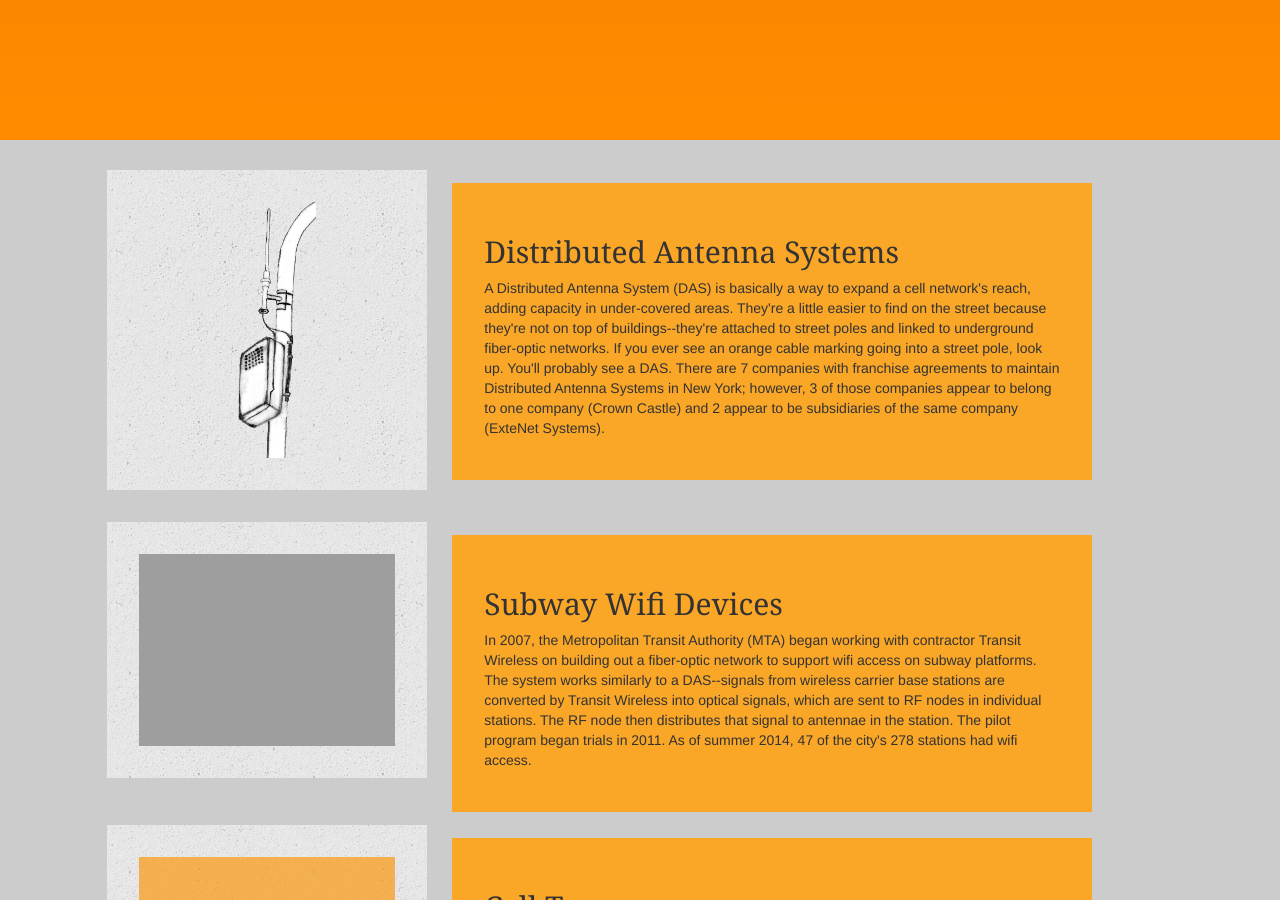
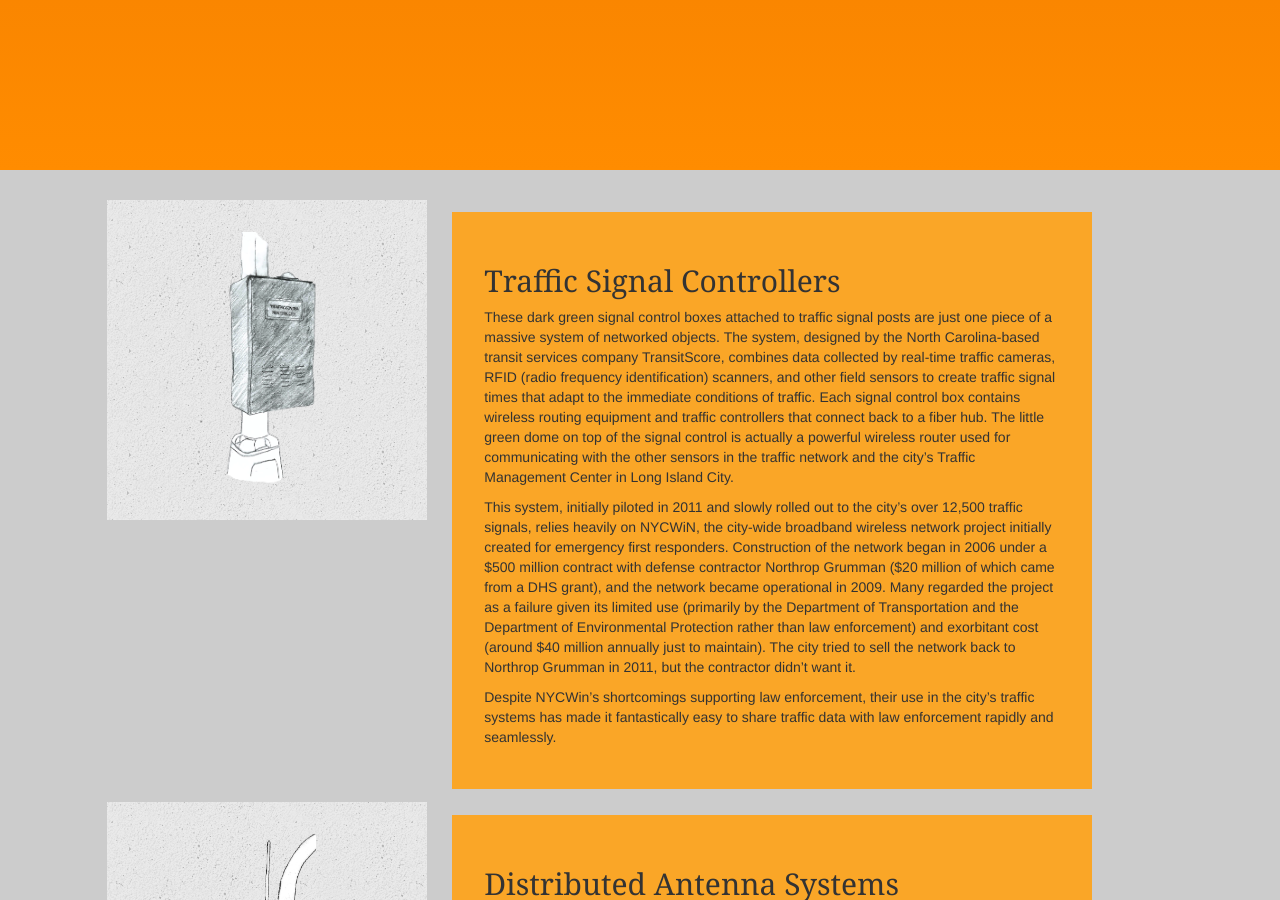
Before and after one commit to lifewinning/seeingnetworks, a Jekyll site: the page built from nyc/index.md, in a window 1280 px wide and 900 px high, scrolled down 8642 px. Built offline with Jekyll 4.4.1, drawn with Linux system fonts in a browser that asks for light colours; nearby versions of some CDN libraries; some of the changed text lies outside the part shown.

Commit message:
add page for the book

```diff
--- a/_data/nyc.csv
+++ b/_data/nyc.csv
@@ -14,24 +14,32 @@
 streetmarking,XO,/img/nyc/mark/xo.png,"XO Communications was founded in 1994 and, like many network providers that built fiber-optic networks during the first tech bubble, experienced financial meltdown in the early 2000s. It emerged from bankruptcy in 2003 with well-known activist shareholder Carl Ichan as its majority shareholder and board chairman. Ichan orchestrated a massive 2008 refinancing of XO's debt (90% of which Ichan owns) and took the company private in 2011. XO's minority shareholders have accused Ichan of using XO's financial losses as tax benefits for other companies Ichan owns. A lawsuit brought in 2009 by these shareholders is ongoing. ",,,
 streetmarking,FO,/img/nyc/mark/fo.png,"FO indicates a fiber optic cable. A novice street marking reader might assume it refers to Verizon FiOs, but ""fiber optic"" doesn't necessarily mean what we think of as ""internet""--private companies maintain their own networks, as do city agencies and institutions. And lots of things can run over fiber-VoIP, television, and the internet can all run over fiber cables. In general, where you see telephone cables, you'll also see other kinds of cables, including fiber. ",,,
 streetmarking,ATT,/img/nyc/mark/att.png,"AT&T has been a presence in New York City since the first cable ducts were organized under Consolidated Telegraph & Electrical Subway Co. Formed as a corporation under the Bell Telephone Company to build a nationwide long-distance network, AT&T's first network connected Chicago and New York in 1892. While this field guide might not be the place for AT&T and the Bell System's voluminous history, traces of that history are all over New York City in buildings like the Long Lines building at 33 Thomas Street, a switching center at 811 Tenth Avenue, and its former Long Lines building at 32 Avenue of the Americas, now a major convergence and colocation center for networks.",,,
+antennas,Traffic Signal Controllers,/img/nyc/boxes/traffic-box.png,"<p>
+These dark green signal control boxes attached to traffic signal posts are just one piece of a massive system of networked objects. The system, designed by the North Carolina-based transit services company TransitScore, combines data collected by real-time traffic cameras, RFID (radio frequency identification) scanners, and other field sensors to create traffic signal times that adapt to the immediate conditions of traffic. Each signal control box contains wireless routing equipment and traffic controllers that connect back to a fiber hub. The little green dome on top of the signal control is actually a powerful wireless router used  for communicating with the other sensors in the traffic network and the city’s Traffic Management Center in Long Island City.
+</p><p>
+This system, initially piloted in 2011 and slowly rolled out to the city’s over 12,500 traffic signals, relies heavily on NYCWiN, the city-wide broadband wireless network project initially created for emergency first responders. Construction of the network began in 2006 under a $500 million contract with defense contractor Northrop Grumman ($20 million of which came from a DHS grant), and the network  became operational in 2009. Many regarded the project as a failure given its limited use (primarily by the Department of Transportation and the Department of Environmental Protection rather than law enforcement) and exorbitant cost (around $40 million annually just to maintain). The city tried to sell the network back to Northrop Grumman in 2011, but the contractor didn’t want it.
+</p><p>
+Despite NYCWin’s shortcomings supporting law enforcement, their use in the city’s traffic systems has made it fantastically easy to share traffic data with law enforcement rapidly and seamlessly.
+</p>",,,
 antennas,Distributed Antenna Systems,/img/nyc/boxes/DAS.png,"A Distributed Antenna System (DAS) is basically a way to expand a cell network's reach, adding capacity in under-covered areas. They're a little easier to find on the street because they're not on top of buildings--they're attached to street poles and linked to underground fiber-optic networks. If you ever see an orange cable marking going into a street pole, look up. You'll probably see a DAS. There are 7 companies with franchise agreements to maintain Distributed Antenna Systems in New York; however, 3 of those companies appear to belong to one company (Crown Castle) and 2 appear to be subsidiaries of the same company (ExteNet Systems). ",,,
-antennas,Subway Wifi Devices,/img/nyc/boxes/subwaywifi.jpg,"In 2007, the Metropolitan Transit Authority (MTA) began working with contractor Transit Wireless on building out a fiber-optic network to support wifi access on subway platforms. The system works similarly to a DAS--signals from wireless carrier base stations are converted by Transit Wireless into optical signals, which are sent to RF nodes in individual stations. The RF node then distributes that signal to antennae in the station. The pilot program began trials in 2011. As of summer 2014, 47 of the city's 278 stations had wifi access.
+antennas,Subway Wifi Devices,/img/nyc/boxes/subwaywifi.png,"In 2007, the Metropolitan Transit Authority (MTA) began working with contractor Transit Wireless on building out a fiber-optic network to support wifi access on subway platforms. The system works similarly to a DAS--signals from wireless carrier base stations are converted by Transit Wireless into optical signals, which are sent to RF nodes in individual stations. The RF node then distributes that signal to antennae in the station. The pilot program began trials in 2011. As of summer 2014, 47 of the city's 278 stations had wifi access.
 ",,,
-antennas,Cell Towers,/img/nyc/boxes/celltowers.png,"Increasingly when out and about in the world, people connect to the internet through wireless networks. Seeing the internet on the street, for many, just means using a smartphone. Those phones connect to networks via cell towers. Generally, these are pretty hard to see from the street--they're mostly on tops of buildings. They're also often disguised, although their New York disguises (bricks on buildings) are pretty simple compared to cell tower disguises in other places (trees, church crosses, cacti). ",,,
-cameras,Speed Cameras,/img/nyc/cameras/speedcamera.jpg,"As of September 2014 there are 140 speed cameras in school zones in New York City, following state legislation. These are designated for areas within a quarter mile of any city school. The cameras are under the purview of the city Department of Finance, as they issue the actual speeding tickets. ",,,
-cameras,Traffic Cameras,/img/nyc/cameras/trafficcamera.jpg,"The city Department of Transportation (DOT) and the Metropolitan Transit Authority (MTA) operate traffic cameras at, respectively, 723 intersections and 20 bridge and tunnel entrances. The DOT cameras have video streams that can be viewed at www.nyctmc.org. ",,,
-cameras,MTA Cameras,/img/nyc/cameras/mtacamera.jpg,"It's unclear exactly when the MTA began installing closed-circuit television cameras on some subway platforms, but their efforts to expand that camera network ramped up dramatically after September 11, 2001. The MTA has 4,313 cameras operating throughout the transit system, with 1,576 cameras on city buses. Data collected by cameras feeds back to MTA Rail Control Centers, located in various parts of the city. ",,,
-cameras,NYPD Cameras,/img/nyc/cameras/nypdcamera.jpg,"The New York City Police Department has a few thousand labeled surveillance cameras in their Argus program. I don't have an exact number. They wouldn't tell me when I filed a Freedom of Information request because having a list of all the camera locations would encourage crime. As this is not a field guide to the labyrinth of insanity that is NYPD's FOIL policies, perhaps we should not discuss the matter further. ",,,
-cameras,CrimeEye Cameras,/img/nyc/cameras/crimeeyecamera.jpg,"I've only seen these cameras in lower Manhattan, and pretty much only around federal buildings. They appear to belong to the Department of Homeland Security, and are manufactured by a company named Total Recall Corporation. (Not even joking.) ",,,
-cameras,Private Cameras,/img/nyc/cameras/privatecamera.jpg,"Most private cameras connect to a larger network for a single building's security system. Some (at least 2,000) feed into the NYPD's Domain Awareness System.",,,
+antennas,Cell Towers,/img/nyc/boxes/celltowers.png,"If you're connecting to the internet when you're out in the world, you're probably connecting to a cellular wireless network. Seeing the internet on the street, for many, just means using a smartphone. Those phones connect to networks via cell towers. Generally, these are pretty hard to see from the street--they're mostly on tops of buildings. They're also often disguised, although their New York disguises (bricks on buildings) are pretty simple compared to cell tower disguises in other places (trees, church crosses, cacti). ",,,
+cameras,Traffic Cameras,/img/nyc/cameras/trafficcamera.png,"<p>Many intersections in New York City have a horizontally polarized panel antenna (the device on the left in the illustration above). These devices broadcast and receive radio signals. In this context, they’re used to read radio frequency identification (RFID) devices embedded in EZ-Pass devices. Technically EZ-Pass is used for toll collection, but these and other sensor devices collect data from RFIDs for traffic monitoring purposes.</p><p>
+
+The city Department of Transportation (DOT) and the Metropolitan Transit Authority (MTA) operate traffic cameras at, respectively, 723 intersections and 20 bridge and tunnel entrances. The DOT cameras have video streams that can be viewed at <a href=http://nyctmc.org>www.nyctmc.org</a>. ",,,
+cameras,MTA Cameras,/img/nyc/cameras/mtacamera.png,"It's unclear exactly when the MTA began installing closed-circuit television cameras on some subway platforms, but their efforts to expand that camera network ramped up dramatically after September 11, 2001. The MTA has 4,313 cameras operating throughout the transit system, with 1,576 cameras on city buses. Data collected by cameras feeds back to MTA Rail Control Centers, located in various parts of the city. ",,,
+cameras,NYPD Cameras,/img/nyc/cameras/nypdcamera.png,"The New York City Police Department has a few thousand labeled surveillance cameras in their Argus program. I don't have an exact number. They wouldn't tell me when I filed a Freedom of Information request because having a list of all the camera locations would encourage crime. As this is not a field guide to the labyrinth of insanity that is NYPD's FOIL policies, perhaps we should not discuss the matter further. ",,,
+cameras,CrimeEye Cameras,/img/nyc/cameras/crimeeyecamera.png,"I've only seen these cameras in lower Manhattan, and pretty much only around federal buildings. They appear to belong to the Department of Homeland Security, and are manufactured by a company named Total Recall Corporation. (Not even joking.) ",,,
+cameras,Private Cameras,/img/nyc/cameras/camera_sensorthing.png,"Most private cameras connect to a larger network for a single building's security system. Some (at least 2,000) feed into the NYPD's Domain Awareness System.",,,
 places,60 Hudson,null,"From its inception, 60 Hudson has been a central point for connecting New York City to the rest of the world. Built 1928-1930 to be the headquarters for telegraph company Western Union (designed by architect Ralph Walker of the firm of Voorhees, Gmelin and Walker), the Deco building was home to some 70 million feet of cable (it has even more now). It has the largest concentration of connections to transatlantic cables on the East Coast.
 </p><p>
 For more on 60 Hudson and its place among carrier hotels, check out the short film <a href=""http://vimeo.com/30642376""><em>Bundled, Buried, and Behind Closed Doors</em></a> by Ben Mendelsohn and Alex Cholas-Wood.",40.71777,-74.0084,"""type"":""Feature"",""properties"":{""stroke"":""#faa627"",""fill"":""#DA8455"",""stroke-width"":5,""name"":""60 Hudson Street""},""geometry"":{""type"":""Polygon"",""coordinates"":[[[-74.00879591703415,40.71788152751065],[-74.00864571332932,40.71807872131064],[-74.00773376226425,40.71765790496883],[-74.00806099176407,40.717226921223805],[-74.00886297225952,40.717592850997434],[-74.00875836610794,40.71771482714165],[-74.00882005691528,40.71773312354402],[-74.00872349739075,40.71786119821973],[-74.00879591703415,40.71788152751065]]]}"
-places,111 Eighth Avenue,null,"Built in 1932 to be a Port Authority warehouse/transport center and later Port Authority offices, 111 Eighth Avenue was turned into a carrier hotel in 1998 by Taconic Investment Partners. In 2010, Google purchased the building for nearly $2 million. While Google uses a majority of the building for its own office space, the carrier hotel and a number of ISPs, startups, and ground-level retail remains. It's the largest data center in New York City.
+places,111 Eighth Avenue,null,"Built in 1932 to be a Port Authority warehouse/transport center and later Port Authority offices, 111 Eighth Avenue was turned into a carrier hotel in 1998 by Taconic Investment Partners. In 2010, Google purchased the building for nearly $2 billion. While Google uses a majority of the building for its own office space, the carrier hotel and a number of ISPs, startups, and ground-level retail remains. It's the largest data center in New York City.
 </p><p>
 As of this writing, there are a lot of orange cable markings extending from and going into the area around 111 Eighth Avenue. Its neighborhood footprint extends to the west, with office space in nearby Chelsea Market (also home to the NYPD Intelligence Division) and 85 Tenth Avenue (home to the FBI's Joint Terrorism Task Force and a Level 3 Communications colocation center). Defense contractor Palantir recently acquired space nearby on 15th Street. This is just kind of cool to know I guess.",40.74129,-74.00319,"""type"":""Feature"",""properties"":{""stroke"":""#faa627"",""fill"":""#DA8455"",""stroke-width"":5,""name"":""111 Eighth Avenue""},""geometry"":{""type"":""Polygon"",""coordinates"":[[[-74.00429785251617,40.74214011077694],[-74.00175511837006,40.74107523584929],[-74.00213062763214,40.74058750118246],[-74.00464653968811,40.74164831951294],[-74.00429785251617,40.74214011077694]]]}"
-places,32 Avenue of the Americas,null,"Similar to 60 Hudson and 111 Eighth Avenue, 32 Avenue of the Americas is yet another building whose old infrastructure has been reapporpriated by internet infrastructure. Built in 1932, 32 Avenue of the Americas was originally the AT&T Long Distance Building. In 1999 Rudin Management, a major New York real estate firm, purchased the building and turned into a carrier hotel. Designed by the same architecture firm that created 60 Hudson (Voorhees, Gmelin and Walker), 32 Avenue of the Americas is a similarly impressive Deco building. Highly recommend the mural in the lobby dedicated to the magic of telephony.
+places,32 Avenue of the Americas,null,"Similar to 60 Hudson and 111 Eighth Avenue, 32 Avenue of the Americas is yet another building whose old infrastructure has been reappropriated by internet infrastructure. Built in 1932, 32 Avenue of the Americas was originally the AT&T Long Distance Building. In 1999 Rudin Management, a major New York real estate firm, purchased the building and turned into a carrier hotel. Designed by the same architecture firm that created 60 Hudson (Voorhees, Gmelin and Walker), 32 Avenue of the Americas is a similarly impressive Deco building. Highly recommend the mural in the lobby dedicated to the magic of telephony.
 ",40.71994,-74.00463,"""type"":""Feature"",""properties"":{""stroke"":""#faa627"",""fill"":""#DA8455"",""stroke-width"":5,""name"":""32 Avenue of the Americas""},""geometry"":{""type"":""Polygon"",""coordinates"":[[[-74.00500059127806,40.720233584560724],[-74.00501132011414,40.720341325892164],[-74.00488525629044,40.72040231147416],[-74.00411546230315,40.72004656145814],[-74.0044829249382,40.719591198663295],[-74.00499254465103,40.71983514340505],[-74.00499254465103,40.71994085251552],[-74.00500863790512,40.71995101684421],[-74.00498986244202,40.71996321403662],[-74.00499790906906,40.72000387132845],[-74.0050059556961,40.720020134238226],[-74.00499522686005,40.72002623282837],[-74.00500327348709,40.72013804021526],[-74.00502204895018,40.72015023737339],[-74.00500059127806,40.720158368810885],[-74.00500863790512,40.720205124557275],[-74.00502204895018,40.72021325598808],[-74.00500059127806,40.720233584560724]]]}"
 places,375 Pearl Street,null,"Relatively younger and decidedly less Deco than other major connection points in Manhattan, 375 Pearl was build in 1975 as a switching station by the New York Telephone Company. Taconic Investment Partners (the same company that turned 111 Eighth Avenue into a carrier hotel) purchased the building in 2007, with grandiose plans to transform its much-derided windowless exterior and add new office space and condominiums. The economic collapse of 2008 pretty much killed that plan and 275 Pearl ended up being sold at a massive loss to Sabey Data Center Properties in 2011 (Verizon still uses some floors of the building). Sabey rechristened the building Intergate Manhattan, describing it in publicity materials as ""the world's tallest data center.""
 </p><p>
-Like 111 Eighth Avenue, 375 Pearl is made more remarkable in part by what's around it, or more specifically what surrounds it: as its next-door neighbor is NYPD headquarters 1 Police Plaza, the building has police checkpoints on pretty much every side. For a more detailed history and context of 375 Pearl check out Lance Wakeling's film ""Views of a Former Verizon Building"" online at <a href=""privatecirculation.com"">privatecirculation.com</a>.",40.71073,-74.0012,"""type"":""Feature"",""properties"":{""stroke"":""#faa627"",""fill"":""#DA8455"",""stroke-width"":5,""name"":""375 Pearl Street""},""geometry"":{""type"":""Polygon"",""coordinates"":[[[-74.00137960910797,40.71111762986237],[-74.00154322385788,40.71090618345277],[-74.0014573931694,40.710861454318554],[-74.00156199932098,40.71072523358831],[-74.00135815143585,40.710635775046725],[-74.00139838457108,40.71058494627637],[-74.00121599435806,40.71050362016307],[-74.00103092193604,40.71074149876478],[-74.00099337100981,40.7107272667356],[-74.00084584951401,40.71092041544373],[-74.00088340044022,40.710928548008624],[-74.0008270740509,40.71103223812393],[-74.00102823972702,40.71112169613288],[-74.00098532438278,40.711166425092294],[-74.0011677145958,40.71124775039608],[-74.00124818086624,40.71113186180811],[-74.00133937597275,40.71117455762713],[-74.0013661980629,40.71113999434721],[-74.00137960910797,40.71111762986237]]]}"
+Like 111 Eighth Avenue, 375 Pearl is made more remarkable in part by what's around it, or more specifically what surrounds it: as its next-door neighbor is NYPD headquarters 1 Police Plaza, the building has police checkpoints on pretty much every side. For a more detailed history and context of 375 Pearl check out Lance Wakeling's film ""Views of a Former Verizon Building"" online at <a href=""http://privatecirculation.com"">privatecirculation.com</a>.",40.71073,-74.0012,"""type"":""Feature"",""properties"":{""stroke"":""#faa627"",""fill"":""#DA8455"",""stroke-width"":5,""name"":""375 Pearl Street""},""geometry"":{""type"":""Polygon"",""coordinates"":[[[-74.00137960910797,40.71111762986237],[-74.00154322385788,40.71090618345277],[-74.0014573931694,40.710861454318554],[-74.00156199932098,40.71072523358831],[-74.00135815143585,40.710635775046725],[-74.00139838457108,40.71058494627637],[-74.00121599435806,40.71050362016307],[-74.00103092193604,40.71074149876478],[-74.00099337100981,40.7107272667356],[-74.00084584951401,40.71092041544373],[-74.00088340044022,40.710928548008624],[-74.0008270740509,40.71103223812393],[-74.00102823972702,40.71112169613288],[-74.00098532438278,40.711166425092294],[-74.0011677145958,40.71124775039608],[-74.00124818086624,40.71113186180811],[-74.00133937597275,40.71117455762713],[-74.0013661980629,40.71113999434721],[-74.00137960910797,40.71111762986237]]]}"
--- a/_includes/nyc.html
+++ b/_includes/nyc.html
@@ -17,6 +17,7 @@
        {% for category in site.data.nyc-meta %}
           <li><a href="#{{category.category}}">{{ category.title }}</a></li>
       {% endfor %}
+          <li><a href="/guide">Print Edition</a></li>
       </ul>
     </div><!-- /.navbar-collapse -->
   </div><!-- /.container-fluid -->
--- a/css/style.less
+++ b/css/style.less
@@ -14,7 +14,7 @@
 	min-height: 100vh;
 	margin:0!important;
 	background-image: url('/img/noisy.png');
-	h1 {font-size: 6.5em;}
+	// h1 {font-size: 6.5em;}
 	p {font-size: 18px!important;}
 }
 .section{
--- /dev/null
+++ b/guide/index.md
@@ -0,0 +1,18 @@
+---
+layout: page
+---
+#So Here's a Book:
+
+<img src="/img/nyc/guide/cover.jpg" class="img-responsive">
+
+#[Go here to pre-order this book.](https://app.moonclerk.com/pay/ljgls7hoch)
+
+##(Or just like, give me money if you want to see it made.)
+
+An online field guide to network infrastructure is an OK way to share information about infrastructure, but when you are out in the world actually seeing infrastructure maybe you don't want to pull up some website on your phone.
+
+So, here's a book. The book has lots of cool extra things that aren't on this website, like lengthy narratives about the NYPD's surveillance apparatus and high-frequency trading. If you're into those sorts of things, you might like this book!
+
+<div class="col-md-4"><a href="/img/nyc/guide/manhole.jpg"><img src="/img/nyc/guide/manhole.jpg" class="img-responsive"></a></div>
+<div class="col-md-4"><a href="/img/nyc/guide/marking_01.jpg"><img src="/img/nyc/guide/marking_01.jpg" class="img-responsive"></a></div>
+<div class="col-md-4"><a href="/img/nyc/guide/marking_03.jpg"><img src="/img/nyc/guide/marking_03.jpg" class="img-responsive"></a></div>
--- a/nyc/index.md
+++ b/nyc/index.md
@@ -8,3 +8,5 @@
 New York's network infrastructure is a lot like the city itself: messy, sprawling, and at times near-incomprehensible. However, the city's tendency toward flux is a strange blessing for the infrastructure sightseer: markings and remnants of the network are almost everywhere, once you know how to look for them.
 
 What follows below is more or less findings of ongoing research. Readers are encouraged to <a href='mailto:lifewinning@gmail.com'>get in touch</a> if they would like to contribute other images and observations.
+
+##Oh, and there is [a book](/guide).
```
Also changed, not shown: _layouts/page.html (+6 -10 lines), css/style.css (deleted, +0 -84 lines), thanks/index.md (+4 -3 lines), img/nyc/cameras/camera_sensorthing.png (added), img/nyc/guide/cover.jpg (added), img/nyc/guide/manhole.jpg (added), img/nyc/guide/marking_01.JPG (added), img/nyc/guide/marking_02.JPG (added), img/nyc/guide/subway.jpg (added), img/nyc/mark/nxtg.png, 2 other files.
